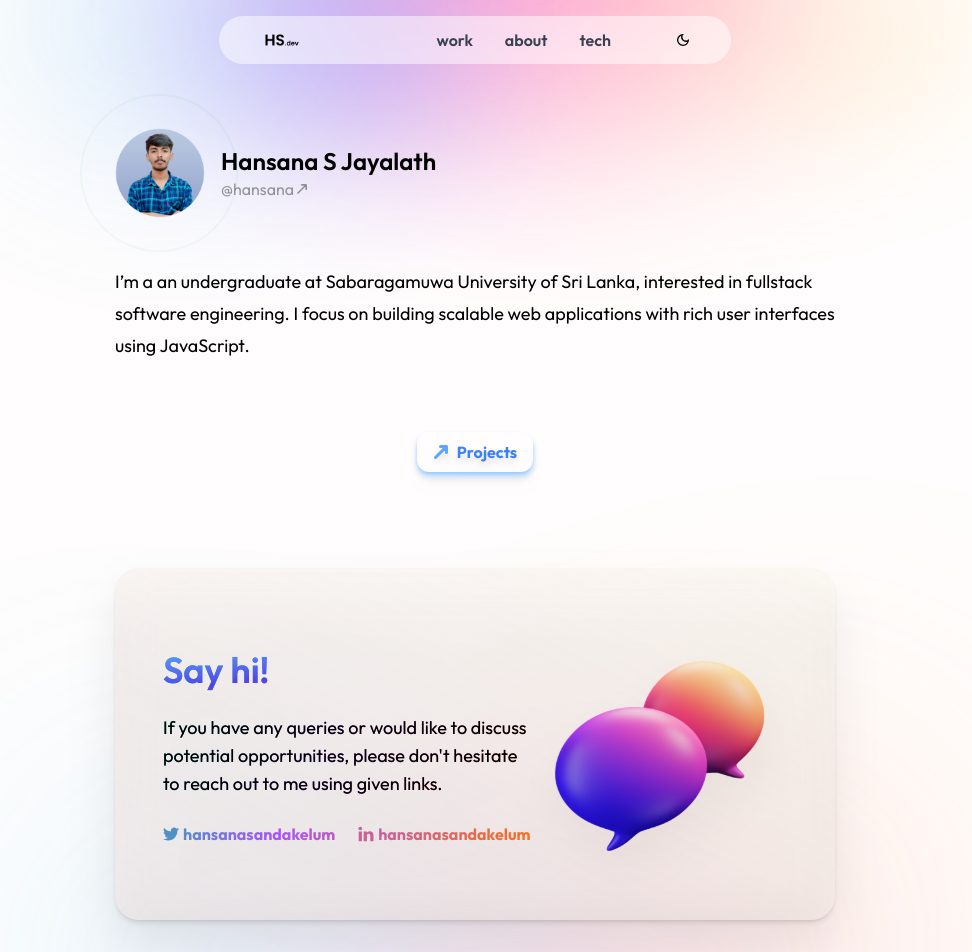
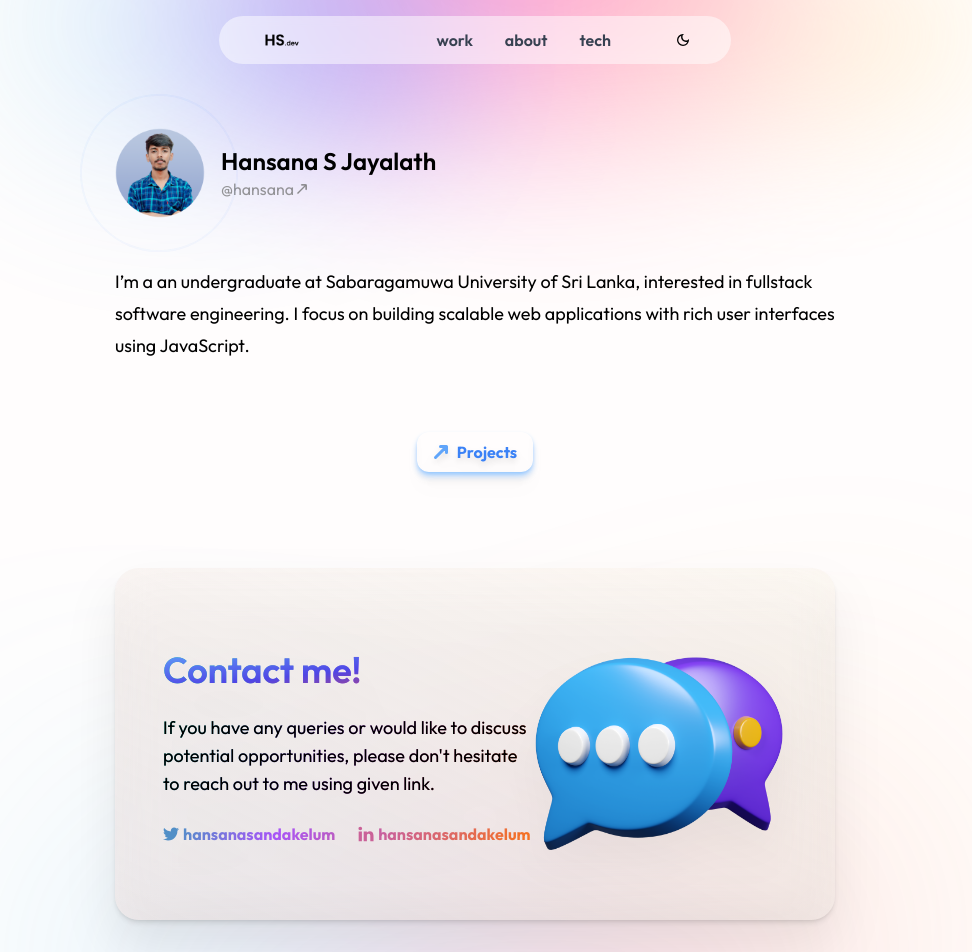
Before and after one commit to HansanaSandakelum/hansanaJayalath, a Next.js app: page / in a window 1280 px wide. Shown: the top 952 px of the page, without its empty margins (165-1137 px from the left). Built offline with nearby package versions, Linux system fonts and the light colour scheme; no server answers.

Commit message:
Update background circle colors and contact section content

```diff
--- a/components/BackGroundCircles.jsx
+++ b/components/BackGroundCircles.jsx
@@ -4,9 +4,9 @@ import React from 'react'
 const BackGroundCircles = () => {
   return (
     <div className='relative flex items-center justify-center left-11 top-[-6.5rem]'>
-        <div className='absolute border border-[#1aaa53] rounded-full h-[80px] w-[80px] mt-52 animate-ping'></div>
+        <div className='absolute border border-[#3385ff] rounded-full h-[80px] w-[80px] mt-52 animate-ping'></div>
 
-        <div className='absolute border border-[#1aaa53] rounded-full h-[80px] w-[80px] mt-52 animate-ping '></div>
+        <div className='absolute border border-[#3385ff] rounded-full h-[80px] w-[80px] mt-52 animate-ping '></div>
         {/* <div className='absolute border border-[#fb1a12] rounded-full h-[80px] w-[80px] mt-52 animate-ping'></div> */}
         {/* <div className='absolute border border-red-500 rounded-full h-[800px] w-[800px] mt-52 '></div> */}
     </div>
--- a/components/Contact.jsx
+++ b/components/Contact.jsx
@@ -1,18 +1,18 @@
 import Image from "next/image";
 import { TfiLinkedin, TfiTwitterAlt } from "react-icons/tfi";
-import Rectangle from "../public/Rectangle.svg";
+import Rectangle from "../public/chat_3d_icons.png";
 
 const Contact = () => {
   return (
     <div className="h-max xl:px-12 lg:h-[22rem] p-6 sm:p-8 md:px-10 pt-32 md:pt-40 lg:pt-10 bg-gradient-to-tr dark:from-[#df51ad3e] dark:to-[#eb587d2a] from-[#f6ebeb90] to-[#fff8ec60] flex flex-col lg:flex-row mx-auto rounded-3xl shadow-md drop-shadow-2xl backdrop-blur-xl items-center justify-center lg:justify-between ">
       <div className="order-2 sm:w-[75%] lg:w-[80%] lg:basis-[60%] flex flex-col space-y-6 cirGradient bg-clip-text">
         <h2 className=" tracking-normal bg-gradient-to-br from-blue-400 via-indigo-600 to-red-500 bg-clip-text text-transparent text-2xl md:text-3xl lg:text-4xl font-semibold selection:text-gray-700 dark:selection:text-white/90 ">
-          Say hi!
+          Contact me!
         </h2>
         <p className="text-sm md:text-md font-normal lg:text-lg xl:text-lg ">
           If you have any queries or would like to discuss potential
           opportunities, please don&apos;t hesitate to reach out to me using
-          given links.
+          given link.
         </p>
         <div className="grid grid-cols-2 text-[0.7rem] md:text-[0.85rem] lg:text-base gap-2 md:gap-3 lg:gap-4">
           <a
@@ -33,7 +33,7 @@ const Contact = () => {
           >
             <TfiLinkedin className="text-[#CA6298] dark:text-[#ff339c] h-3 w-3 md:h-4 md:w-4 " />
             <h5 className="text-transparent dark:text-[#ff339c]">
-            hansanasandakelum
+              hansanasandakelum
             </h5>
           </a>
         </div>
@@ -42,7 +42,7 @@ const Contact = () => {
         <Image
           src={Rectangle}
           alt="contact"
-          width={750}
+          width={650}
           height={650}
           sizes="(max-width: 768px) 100vw,
           (max-width: 1200px) 50vw,
```
Also changed, not shown: public/chat_3d_icons.png (added).
